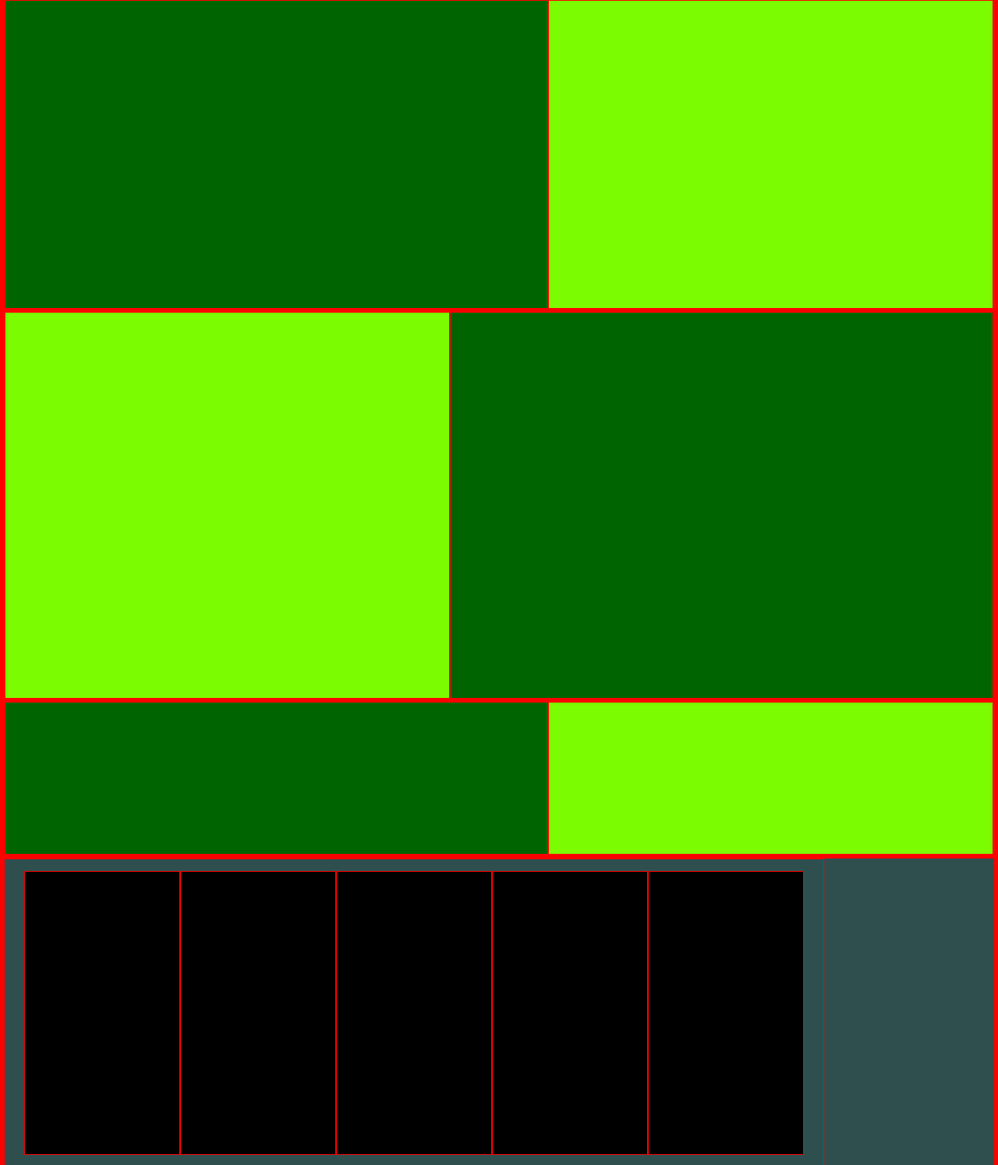
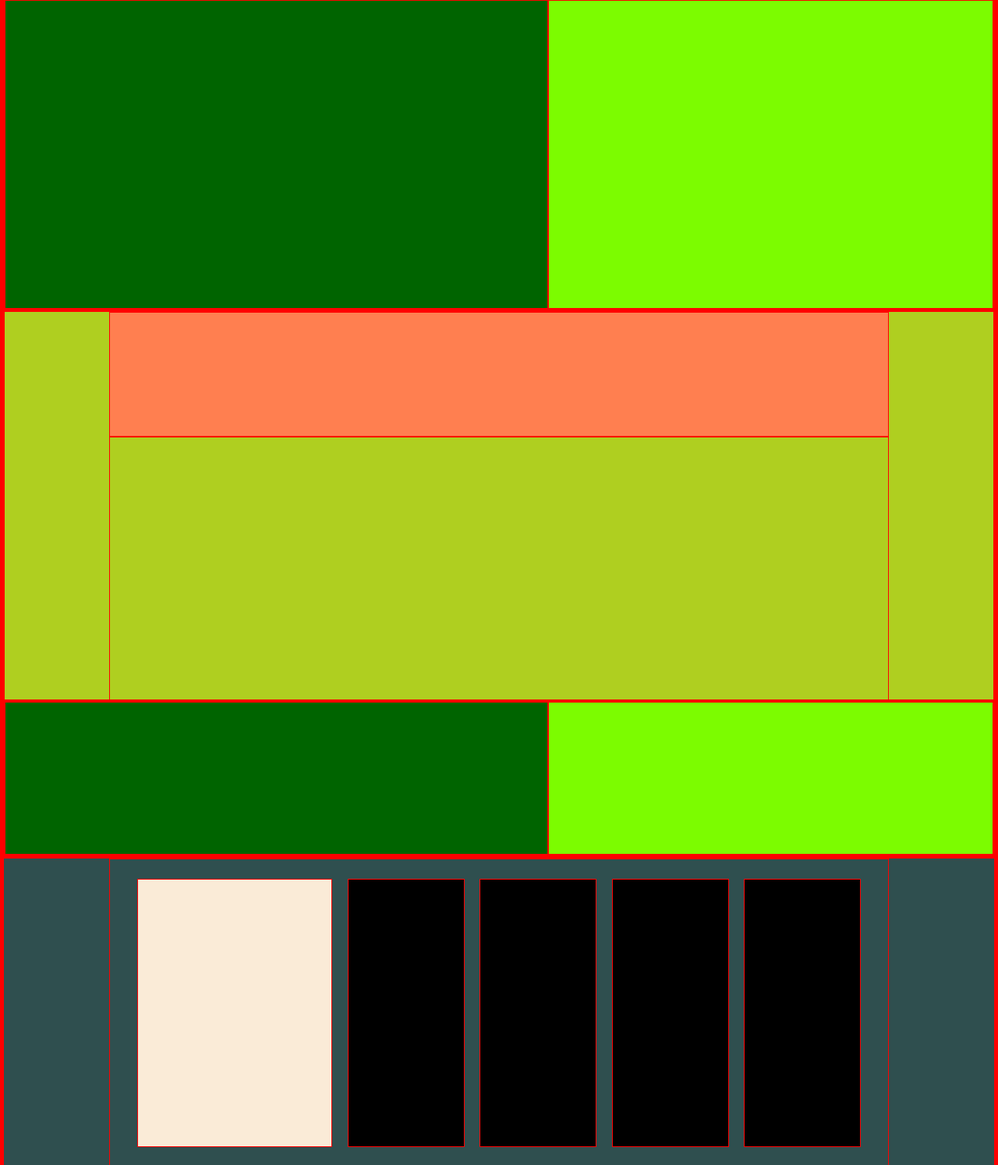
Before and after one commit to lucacappello79/htmlcss-struttura-discord, a plain HTML site: page index.html in a window 1280 px wide. Shown: the part 1306-2800 px from the top of the page at 78% size. Drawn offline with Linux system fonts and the light colour scheme.

Commit message:
feat footer and final two main sections

```diff
--- a/css/style.css
+++ b/css/style.css
@@ -22,12 +22,14 @@
 .nav-bottom{
     height: 400px;
     display: flex;
+    align-items: center;
+    justify-content: center;
 }
 
 .nav-bottom-inner{
+    border: none;
     width: 500px;
     height: 250px;
-    margin: auto;
     display: flex;
     flex-flow: row wrap;
     background-color: aqua;
@@ -63,7 +65,7 @@
     background-color: green;
 }
 
-.login{
+.login, .register{
     width: 100px;
     height: 70px;
     background-color: green;
@@ -117,6 +119,23 @@ main{
     background-color: rgb(223, 139, 13);
 }
 
+.section-four-inner{
+    display: flex;
+    flex-direction: column;
+    align-items: center;
+}
+
+.section-four-text{
+    width: 1000px;
+    height: 160px;
+    background-color: coral;
+}
+
+.section-four-img{
+    width: 1000px;
+    height: 340px;
+}
+
 footer{
     height: 500px;
     display: flex;
@@ -125,6 +144,7 @@ footer{
 
 .footer-top{
     display: flex;
+    justify-content: center;
     height: 400px;
     background-color: darkslategray;
 }
@@ -132,16 +152,31 @@ footer{
 .footer-top-inner{
     display: flex;
     flex-direction: row;
-    padding: 15px 25px;
+    justify-content: space-between;
+    padding: 25px 35px;
+    width: 1000px;
 }
 
 .footer-top-inner div{
-    width: 200px;
+    width: 150px;
     background-color: black;
+}
+
+#social{
+    width: 250px;
+    background-color: antiquewhite;
 }
 
 .footer-bottom{
         height: 100px;
         display: flex;
+        justify-content: center;
         background-color: aquamarine;
 }
+
+.footer-bottom-inner{
+    display: flex;
+    width: 1000px;
+    justify-content: space-between;
+    align-items: center;
+}
--- a/index.html
+++ b/index.html
@@ -54,9 +54,9 @@
                 </div>
             </div>
             <div class="section-four">
-                <div class="section-inner">
-                    <div class="section-text"></div>
-                    <div class="section-img"></div>
+                <div class="section-four-inner">
+                    <div class="section-four-text"></div>
+                    <div class="section-four-img"></div>
                 </div>
             </div>
             <div class="section-five">
@@ -70,14 +70,19 @@
         <footer>
             <div class="footer-top">
                 <div class="footer-top-inner">
-                    <div class="lista-one"></div>
-                    <div class="lista-two"></div>
-                    <div class="lista-three"></div>
-                    <div class="lista-four"></div>
-                    <div class="lista-five"></div>
+                    <div id="social"></div>
+                    <div id="prodotto"></div>
+                    <div id="compagnia"></div>
+                    <div id="risorse"></div>
+                    <div id="nome"></div>
                 </div>
             </div>
-            <div class="footer-bottom"></div>
+            <div class="footer-bottom">
+                <div class="footer-bottom-inner">
+                    <div class="logo"></div>
+                    <div class="login register"></div>
+                </div>
+            </div>
         </footer>
 
 
```
